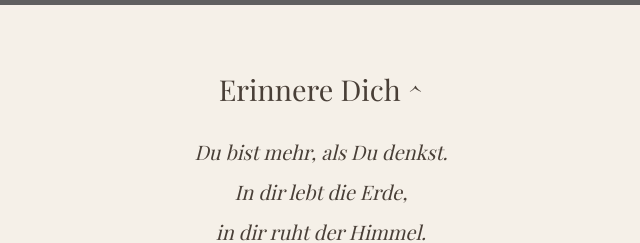
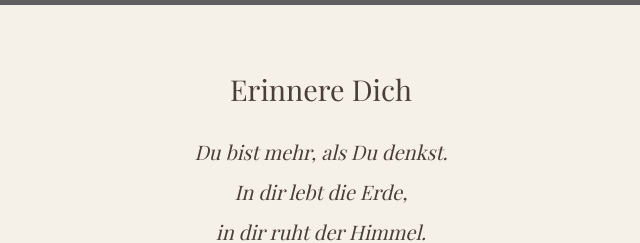
Before and after one commit to s0f4surf3r/ichbinhierjetzt-v1, an Eleventy site: page src/index.njk in a window 1280 px wide. Shown: the part 698-941 px from the top of the page, 319-959 px from the left. Built offline with nearby package versions, Linux system fonts and the light colour scheme; Eleventy itself is replaced by a stand-in of ours; files that its build step writes are made by us from their sources; grey boxes are pictures that could not be loaded; a web font is replaced by a local one.

Commit message:
Inline-Edit: index.njk (test@test.de)

```diff
--- a/src/index.njk
+++ b/src/index.njk
@@ -14,7 +14,7 @@ description: ICH BIN HIER JETZT — Traumasensibles Coaching und Jin Shin Jyutsu
 
 {# === INTRO POEM === #}
 <section class="poem-section fade-in">
-  <h2 data-cms-field="poem_h2">Erinnere Dich ^</h2>
+  <h2 data-cms-field="poem_h2">Erinnere Dich</h2>
   <p data-cms-field="poem_text">
     Du bist mehr, als Du denkst.<br>
     In dir lebt die Erde,<br>
```
